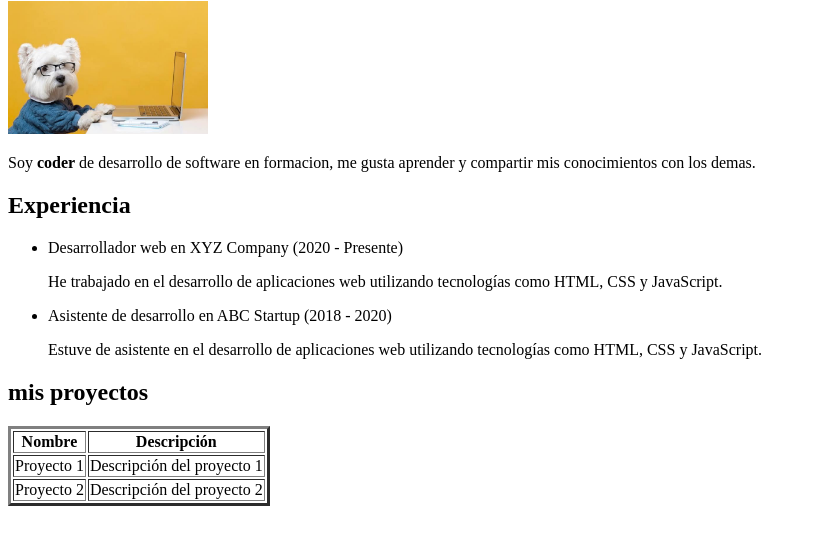
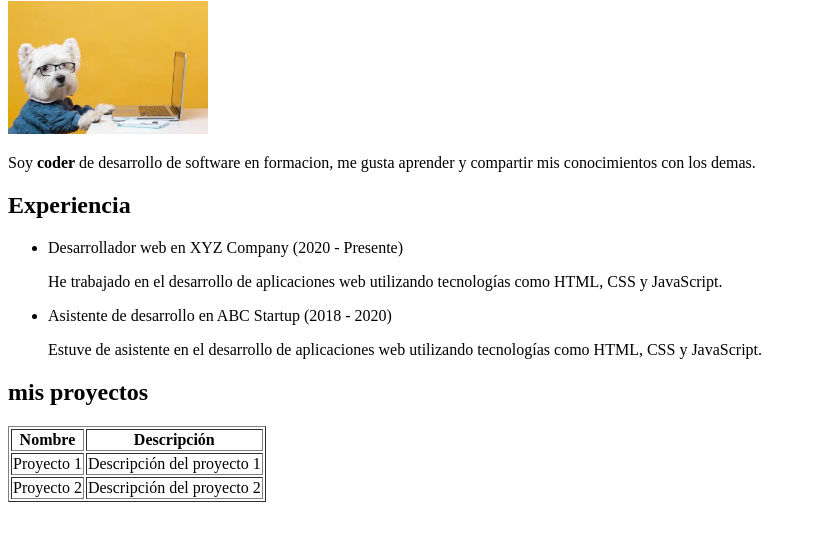
Before and after one commit to sebagil05/portafolioviejo, a plain HTML site: page semana-2/dia-2/index.html in a window 1280 px wide. Shown: the part 79-624 px from the top of the page, without its empty margins (0-816 px from the left). Drawn offline with Linux system fonts and the light colour scheme.

Commit message:
style: se le aplico estilo a la tabla

```diff
--- a/semana-2/dia-2/index.html
+++ b/semana-2/dia-2/index.html
@@ -17,7 +17,7 @@
         <p>Estuve de asistente en el desarrollo de aplicaciones web utilizando tecnologías como HTML, CSS y JavaScript.</p>
     </ul>
     <h2>mis proyectos</h2>
-    <table border="3">
+    <table border="1">
         <tr>
             <th>Nombre</th>
             <th>Descripción</th>
```
